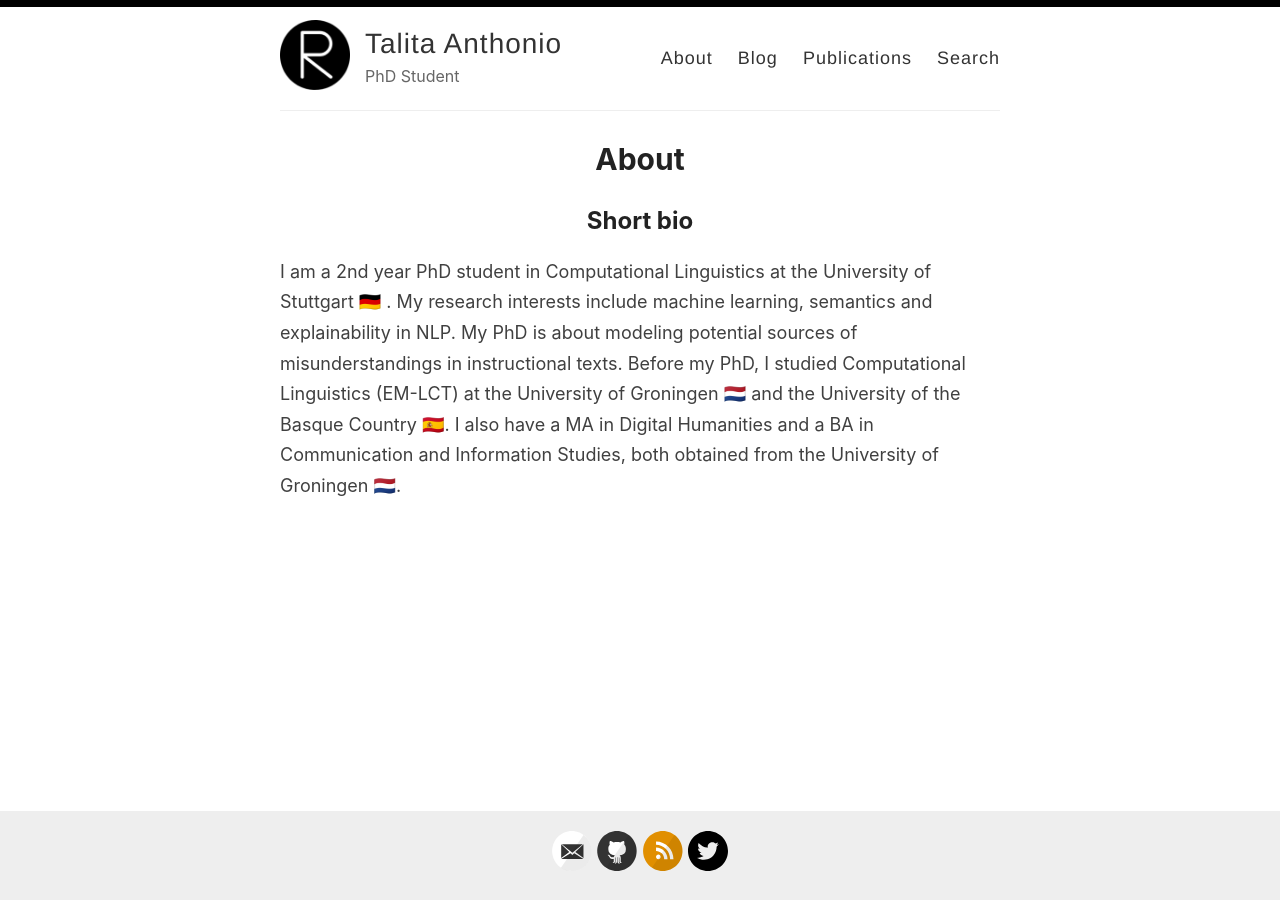
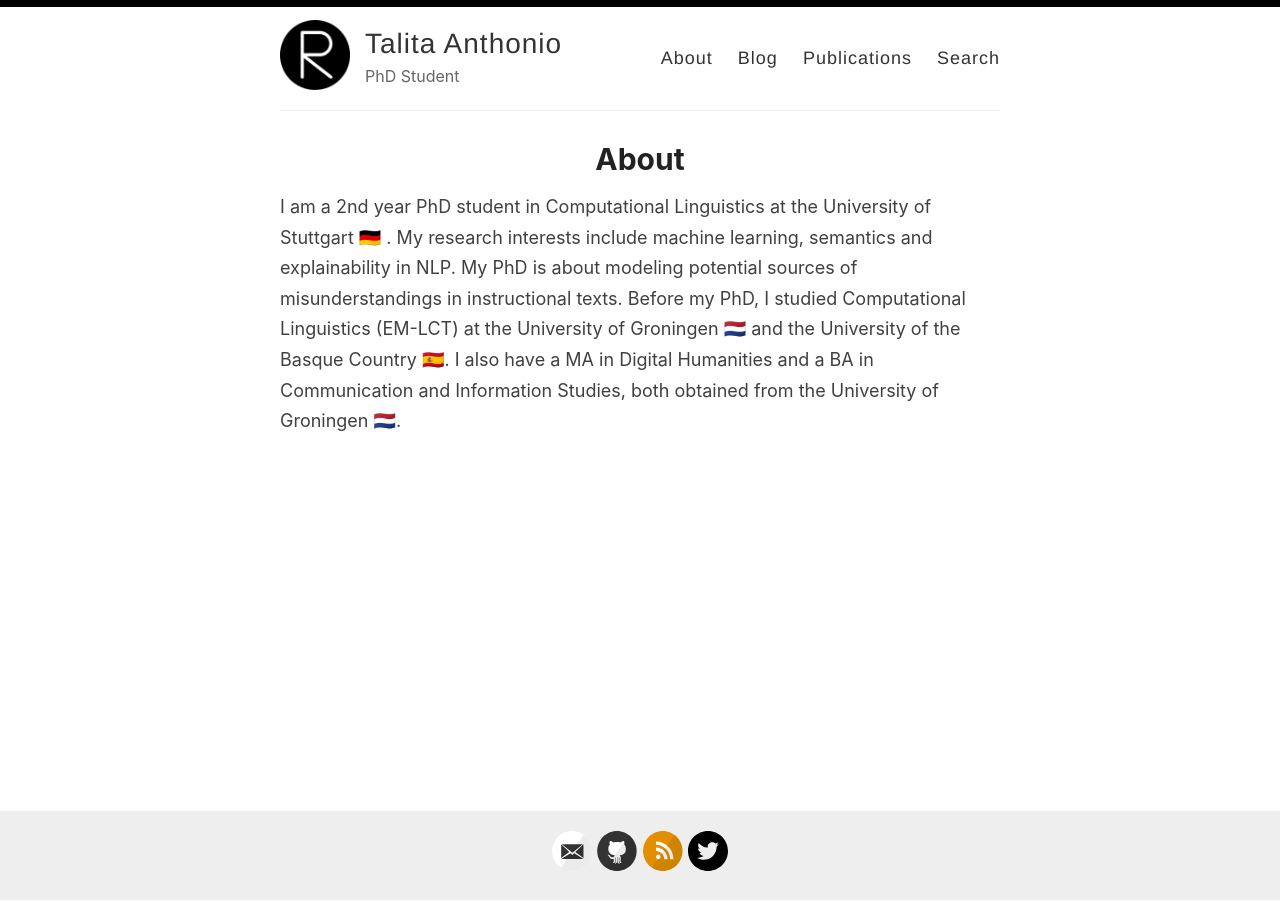
Before and after one commit to TalitaAnthonio/talita-anthonio.github.io, a Jekyll site: the page built from _pages/about.md, in a window 1280 px wide. Built offline with Jekyll 4.4.1, drawn with Linux system fonts in a browser that asks for light colours.

Commit message:
Update about.md

```diff
--- a/_pages/about.md
+++ b/_pages/about.md
@@ -4,7 +4,6 @@ title: About
 permalink: /about/
 ---
 
-## Short bio
 I am a 2nd year PhD student in Computational Linguistics at the University of Stuttgart 🇩🇪 . My research interests include machine learning, semantics and explainability
 in NLP. My PhD is about modeling potential sources of misunderstandings in instructional texts. Before my PhD, I studied Computational Linguistics (EM-LCT)
 at the University of Groningen 🇳🇱 and the University of the Basque Country 🇪🇸. I also have a MA in Digital Humanities and a BA in Communication and Information Studies,
```
